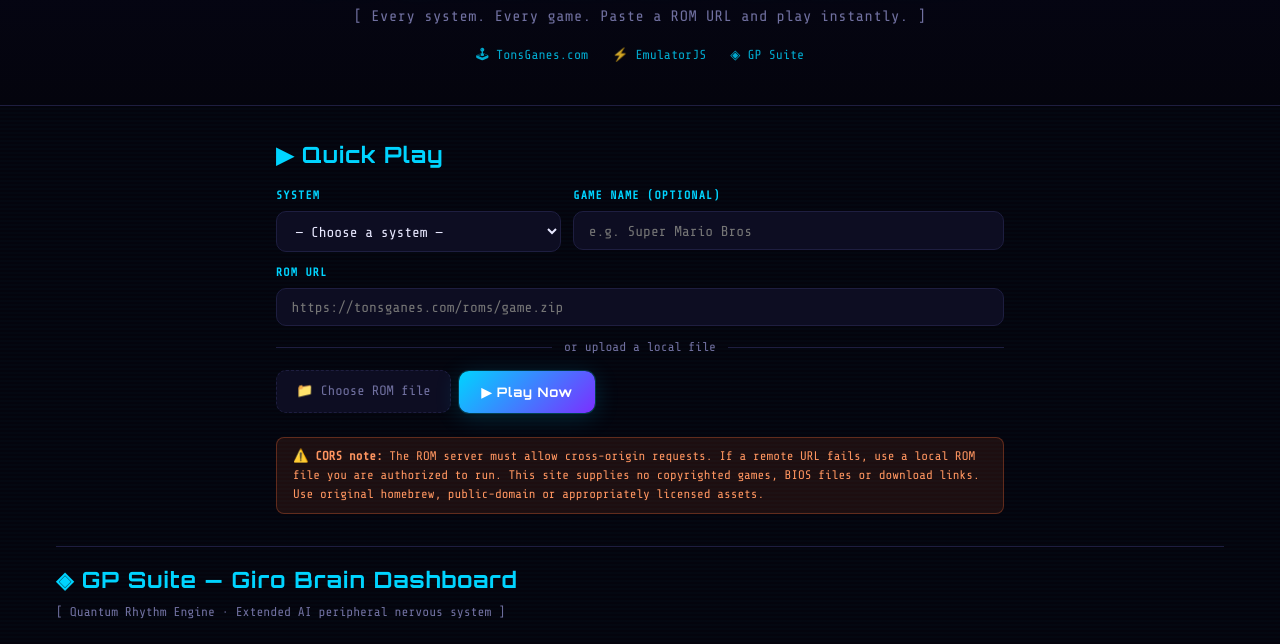
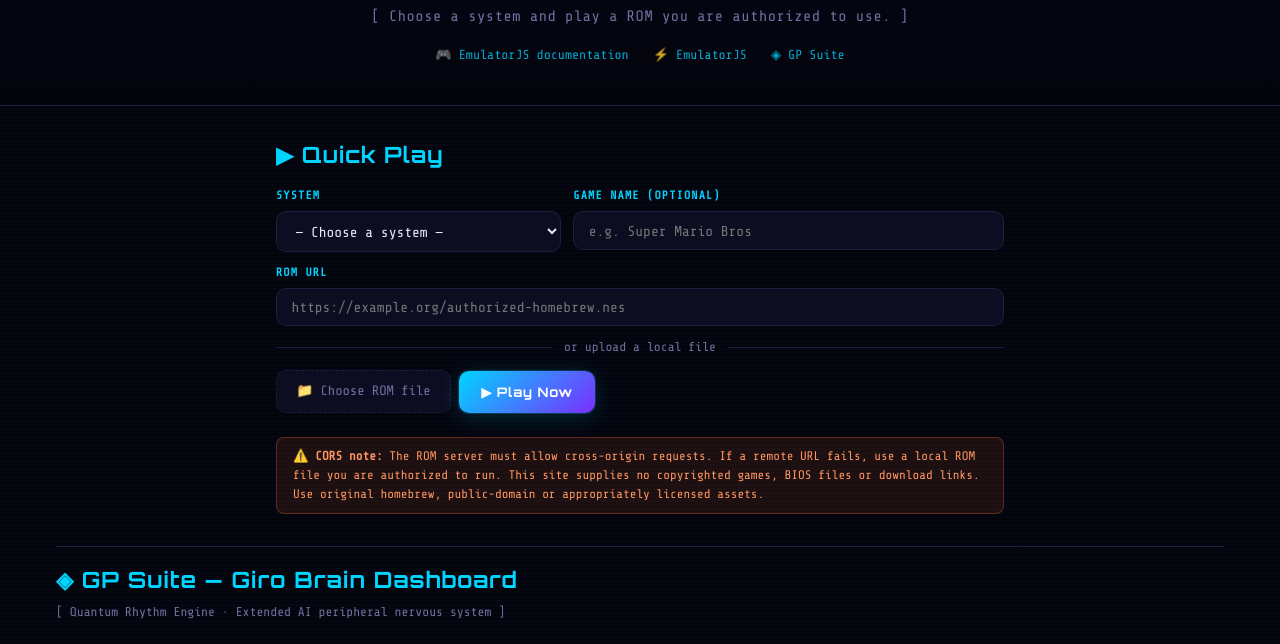
Before and after one commit to www-infinity4/Emulation-Station, a plain HTML site: page index.html in a window 1280 px wide. Shown: the part 136-780 px from the top of the page. Drawn offline with nearby package versions, Linux system fonts and the light colour scheme.

Commit message:
fix: remove unsourced ROM website links and require authorized games

```diff
--- a/index.html
+++ b/index.html
@@ -4,7 +4,7 @@
   <meta charset="UTF-8" />
   <meta name="viewport" content="width=device-width, initial-scale=1.0" />
   <title>Emulation Station – Play Any Game, Any System</title>
-  <meta name="description" content="Web-based emulation station supporting Atari, Commodore, NES, SNES, N64, GBA, DS, Genesis, Dreamcast, PlayStation and more. Load ROMs from any URL or TonsGanes.com." />
+  <meta name="description" content="Web-based emulation station supporting Atari, Commodore, NES, SNES, N64, GBA, DS, Genesis, Dreamcast, PlayStation and more. Load authorized homebrew or licensed game ROMs from HTTPS URLs or local files." />
   <link rel="stylesheet" href="styles.css" />
   <style>
     /* ── Page-specific overrides ── */
@@ -34,9 +34,9 @@
 <!-- ══ Header ══════════════════════════════════════════════════════════════ -->
 <header class="site-header">
   <div class="logo">🎮 Emulation Station</div>
-  <p class="tagline">[ Every system. Every game. Paste a ROM URL and play instantly. ]</p>
+  <p class="tagline">[ Choose a system and play a ROM you are authorized to use. ]</p>
   <nav class="header-links" aria-label="External links">
-    <a href="https://tonsganes.com" target="_blank" rel="noopener">🕹 TonsGanes.com</a>
+    <a href="https://emulatorjs.org/docs/" target="_blank" rel="noopener">🎮 EmulatorJS documentation</a>
     <a href="https://emulatorjs.org" target="_blank" rel="noopener">⚡ EmulatorJS</a>
     <a href="#gp-suite">◈ GP Suite</a>
   </nav>
@@ -67,7 +67,7 @@
       <!-- Row 2: URL input -->
       <div class="input-group">
         <label for="romUrl">ROM URL</label>
-        <input type="url" id="romUrl" placeholder="https://tonsganes.com/roms/game.zip" autocomplete="off" />
+        <input type="url" id="romUrl" placeholder="https://example.org/authorized-homebrew.nes" autocomplete="off" />
       </div>
 
       <!-- Row 3: OR / file upload / launch -->
```
